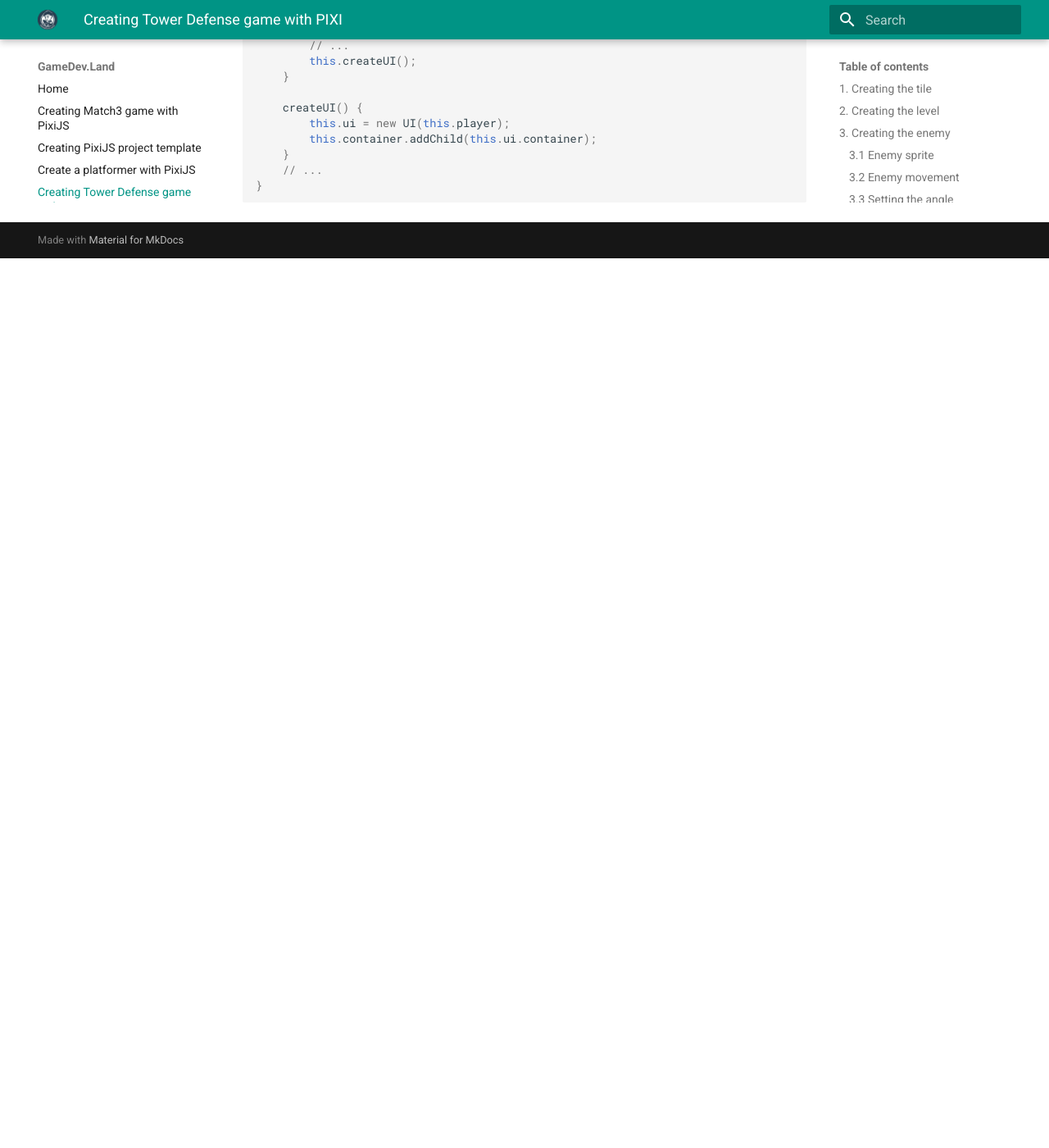
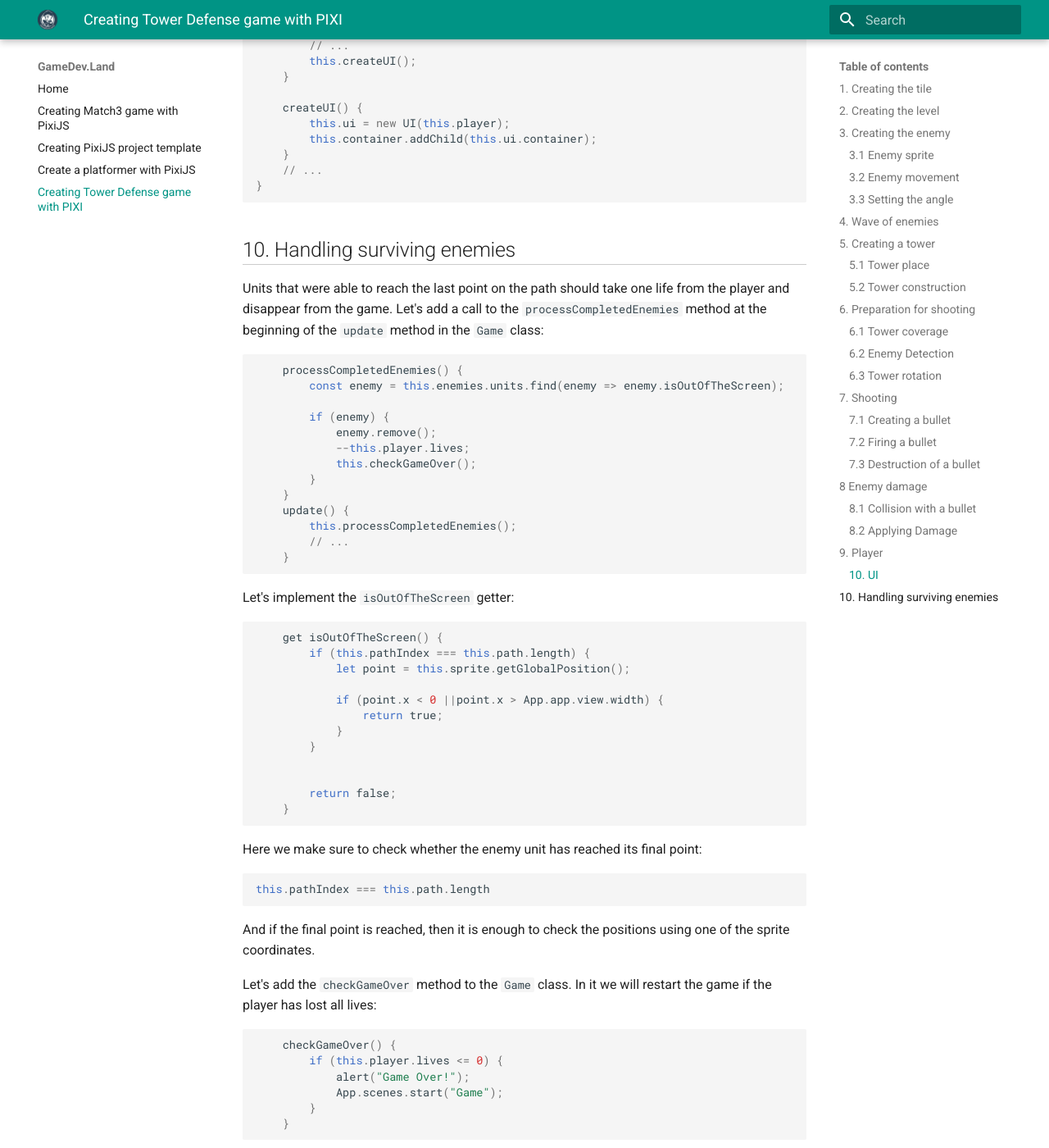
Before and after one commit to bolotnikov/gamedevland, an MkDocs documentation site: the page built from docs/tower-defense.md, in a window 1280 px wide and 1400 px high, scrolled down 28423 px. Shown: the whole window at 82% size. Built offline with MkDocs 1.6.1 and Material for MkDocs 9.7.7, drawn with Linux system fonts in a browser that asks for light colours; emoji names are drawn with the system emoji font; before the commit the page ends 28738 px from its top, so only the background shows below that.

Commit message:
Update tower-defense.md

````diff
--- a/docs/tower-defense.md
+++ b/docs/tower-defense.md
@@ -1334,3 +1334,57 @@ export class GameScene extends Scene {
     // ...
 }
 ```
+
+## 10. Handling surviving enemies
+
+Units that were able to reach the last point on the path should take one life from the player and disappear from the game. Let's add a call to the `processCompletedEnemies` method at the beginning of the `update` method in the `Game` class:
+
+```javascript
+    processCompletedEnemies() {
+        const enemy = this.enemies.units.find(enemy => enemy.isOutOfTheScreen);
+
+        if (enemy) {
+            enemy.remove();
+            --this.player.lives;
+            this.checkGameOver();
+        }
+    }
+    update() {
+        this.processCompletedEnemies();
+        // ...
+    }
+```
+
+Let's implement the `isOutOfTheScreen` getter:
+
+```javascript
+    get isOutOfTheScreen() {
+        if (this.pathIndex === this.path.length) {
+            let point = this.sprite.getGlobalPosition();
+
+            if (point.x < 0 ||point.x > App.app.view.width) {
+                return true;
+            }
+        }
+
+
+        return false;
+    }
+```
+
+Here we make sure to check whether the enemy unit has reached its final point:
+```javascript
+this.pathIndex === this.path.length
+```
+
+And if the final point is reached, then it is enough to check the positions using one of the sprite coordinates.
+
+Let's add the `checkGameOver` method to the `Game` class. In it we will restart the game if the player has lost all lives:
+```javascript
+    checkGameOver() {
+        if (this.player.lives <= 0) {
+            alert("Game Over!");
+            App.scenes.start("Game");
+        }
+    }
+```
````
